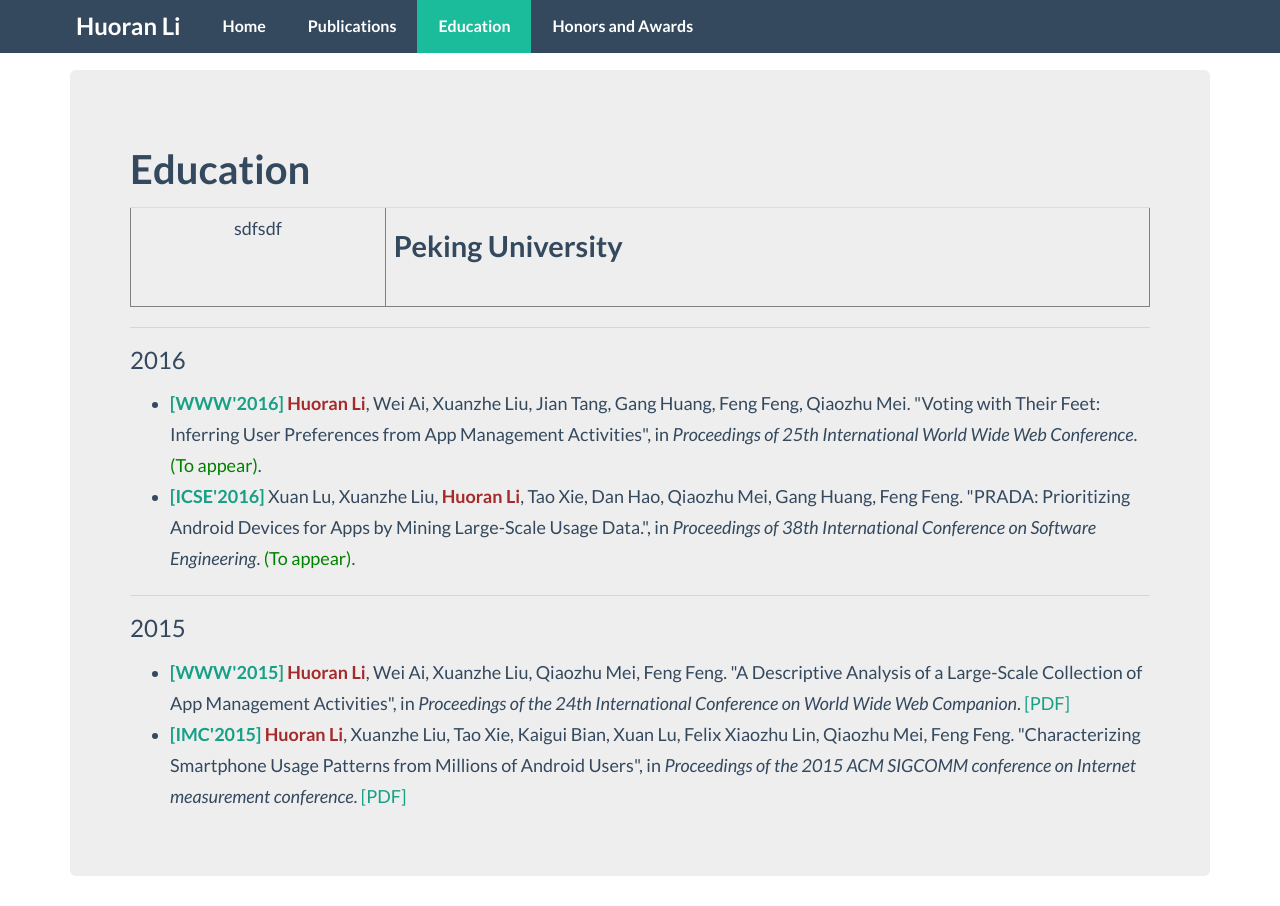
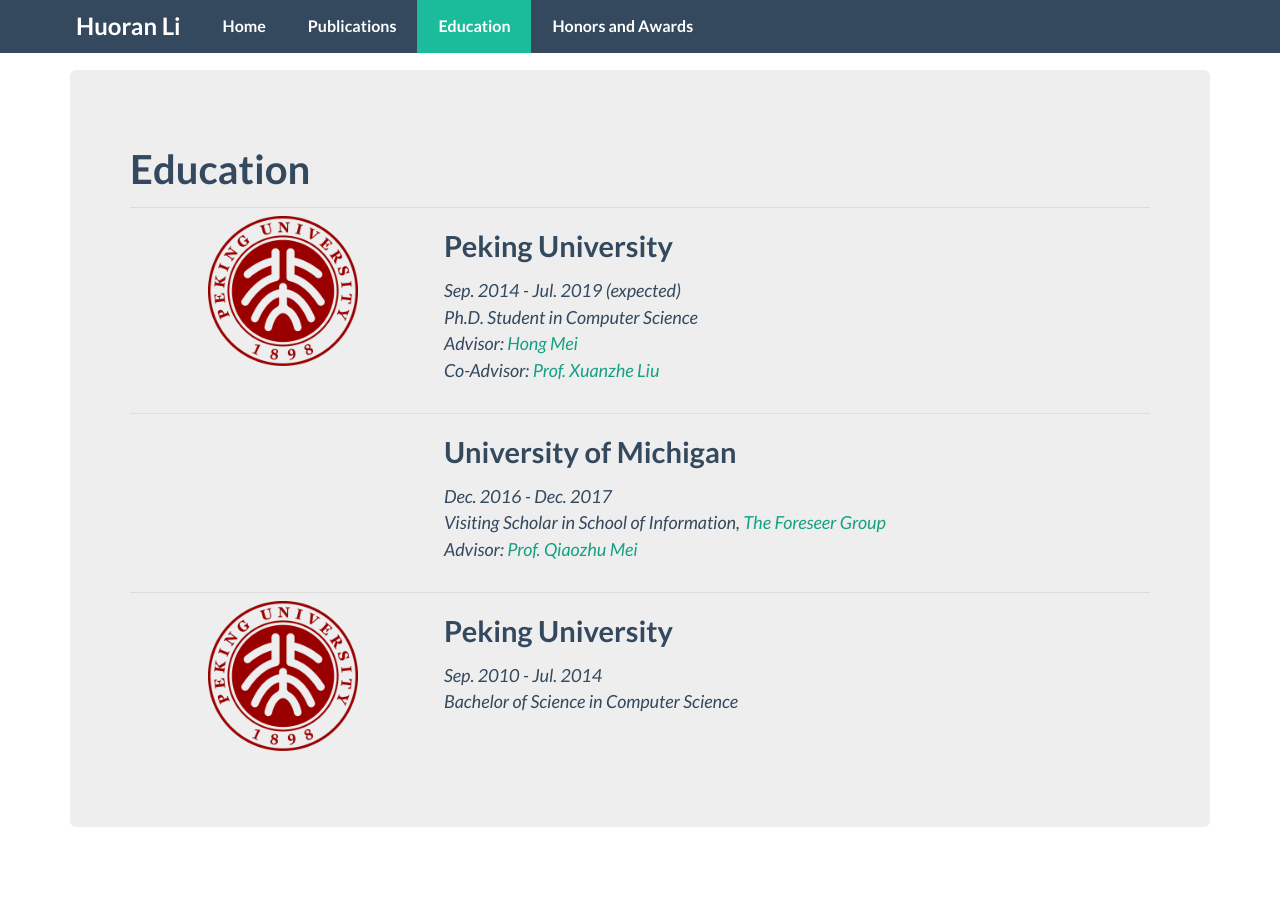
Before and after one commit to lihuoran/lihuoran.github.io, a plain HTML site: page education.html in a window 1280 px wide. After the commit the page ends 857 px from the top, so only its background shows below. Drawn offline with Linux system fonts and the light colour scheme.

Commit message:
Arrive UMich. Try to resume education.html, but paused

```diff
--- a/education.html
+++ b/education.html
@@ -66,34 +66,47 @@
 			<div class="jumbotron" width="120%">
 				<h3>Education</h3>
 
-				<table class="table" border=1>
+				<table class="table" border=0>
 					<tr>
-						<td width="25%" valign="bottom" align="center">
-							sdfsdf
+						<td width="30%" valign="bottom" align="center">
+							<a href="http://www.pku.edu.cn/" target="_blank"><img src="img/pku-logo.png" width="150"/></a>
 						</td>
-						<td width="75%">
+						<td width="70%">
 							<table class="table">
 								<h4>Peking University</h4>
+								<h8><i>Sep. 2014 - Jul. 2019 (expected)</i></h8><br/>
+								<h8><i>Ph.D. Student in Computer Science</i></h8><br/>
+								<h8><i>Advisor: <a href="http://sei.pku.edu.cn/~meih/index_en.html" target="_blank">Hong Mei</a></i></h8><br/>
+								<h8><i>Co-Advisor: <a href="http://sei.pku.edu.cn/~liuxzh/" target="_blank">Prof. Xuanzhe Liu</a></i></h8>
+							</table>
+						</td>
+					</tr>
+					<tr>
+						<td width="30%" valign="bottom" align="center">
+
+						</td>
+						<td width="70%">
+							<table class="table">
+								<h4>University of Michigan</h4>
+								<h8><i>Dec. 2016 - Dec. 2017</i></h8><br/>
+								<h8><i>Visiting Scholar in School of Information, <a href="http://foreseer.si.umich.edu/" target="_blank">The Foreseer Group</a></i></h8><br/>
+								<h8><i>Advisor: <a href="http://www-personal.umich.edu/~qmei/" target="_blank">Prof. Qiaozhu Mei</a></i></h8>
+							</table>
+						</td>
+					</tr>
+					<tr>
+						<td width="30%" valign="bottom" align="center">
+							<img src="img/pku-logo.png" width="150"/>
+						</td>
+						<td width="70%">
+							<table class="table">
+								<h4>Peking University</h4>
+								<h8><i>Sep. 2010 - Jul. 2014</i></h8><br/>
+								<h8><i>Bachelor of Science in Computer Science</i></h8>
 							</table>
 						</td>
 					</tr>
 				</table>
-
-				<hr/>
-				<h6 name="2016" id="2016">2016</h6>
-				<ul>
-					<li><b><a href="http://www.www2016.ca/" target="_blank">[WWW'2016]</a></b> <b><font color="#A52A2A">Huoran Li</font></b>, Wei Ai, Xuanzhe Liu, Jian Tang, Gang Huang, Feng Feng, Qiaozhu Mei. "Voting with Their Feet: Inferring User Preferences from App Management Activities", in <i>Proceedings of 25th International World Wide Web Conference</i>. <font color="green">(To appear)</font>.</li>
-
-					<li><b><a href="http://2016.icse.cs.txstate.edu/" target="_blank">[ICSE'2016]</a></b> Xuan Lu, Xuanzhe Liu, <b><font color="#A52A2A">Huoran Li</font></b>, Tao Xie, Dan Hao, Qiaozhu Mei, Gang Huang, Feng Feng. "PRADA: Prioritizing Android Devices for Apps by Mining Large-Scale Usage Data.", in <i>Proceedings of 38th International Conference on Software Engineering</i>. <font color="green">(To appear)</font>.</li>
-				</ul>
-
-				<hr>
-				<h6 name="2015" id="2015">2015</h6>
-				<ul>
-					<li><b><a href="http://www.www2015.it/" target="_blank">[WWW'2015]</a></b> <b><font color="#A52A2A">Huoran Li</font></b>, Wei Ai, Xuanzhe Liu, Qiaozhu Mei, Feng Feng. "A Descriptive Analysis of a Large-Scale Collection of App Management Activities", in <i>Proceedings of the 24th International Conference on World Wide Web Companion</i>. <a href="paper/www15li.pdf" target="_blank">[PDF]</a></li>
-
-					<li><b><a href="http://conferences2.sigcomm.org/imc/2015/" target="_blank">[IMC'2015]</a></b> <b><font color="#A52A2A">Huoran Li</font></b>, Xuanzhe Liu, Tao Xie, Kaigui Bian, Xuan Lu, Felix Xiaozhu Lin, Qiaozhu Mei, Feng Feng. "Characterizing Smartphone Usage Patterns from Millions of Android Users", in <i>Proceedings of the 2015 ACM SIGCOMM conference on Internet measurement conference</i>. <a href="paper/imc15li.pdf" target="_blank">[PDF]</a></li>
-				</ul>
 			</div>
 		</div>
 
```
Also changed, not shown: index.html (+6 -3 lines), publications.html (+8 -0 lines), img/pku-logo.png (renamed from img/pku_logo.png), 3 other files.
